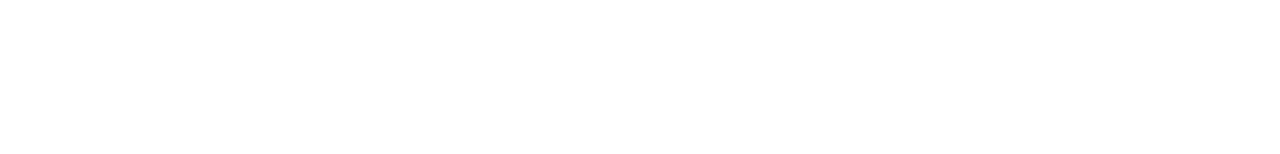
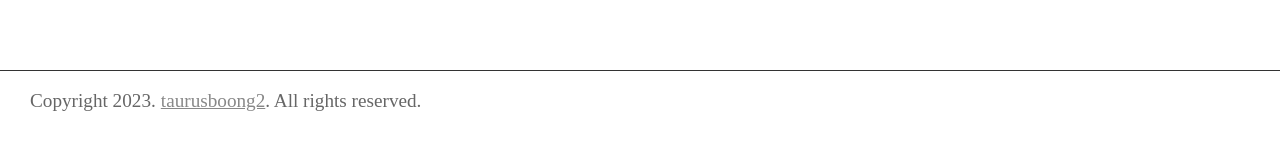
Before and after one commit to taurusboong2/awesome-food-store, a Next.js app: page / in a window 1280 px wide. Shown: the part 146-300 px from the top of the page. Built offline with nearby package versions, Linux system fonts and the light colour scheme; data requests are answered from the project's data file.

Commit message:
feat: add layout

```diff
--- a/src/pages/_app.tsx
+++ b/src/pages/_app.tsx
@@ -1,13 +1,16 @@
 import type { AppProps } from 'next/app';
 
 import GlobalStyles from '@/styles/globalStyles';
+import { Layout } from '@/components/commons';
 
 export default function App({ Component, pageProps }: AppProps) {
   return (
     <>
       <GlobalStyles />
 
-      <Component {...pageProps} />
+      <Layout>
+        <Component {...pageProps} />
+      </Layout>
     </>
   );
 }
```
